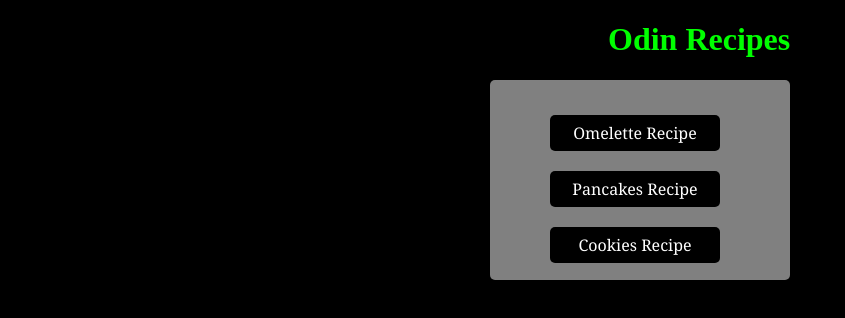
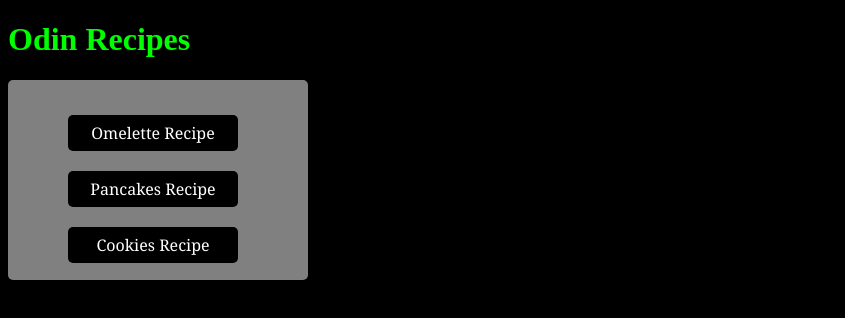
Before and after one commit to umutesiblandine/odin-recipes, a plain HTML site: page index.html in a window 1280 px wide. Shown: the whole page, without its empty margins (0-845 px from the left). Drawn offline with Linux system fonts and the light colour scheme.

Commit message:
made a modification

```diff
--- a/style.css
+++ b/style.css
@@ -3,7 +3,6 @@ background-color: black;
 }
 h1 {
 	color: lime;
-	margin-left: 600px;
 }
 .side-bar {
 	background-color: gray;
@@ -11,8 +10,6 @@ h1 {
 	width: 300px;
 	font-family: Georgia,sans-serif;
 	border-radius: 5px;
-	margin-right: auto;
-	margin-left: auto;
 }
 .side-bar ul {
 	padding-top: 15px;
```
